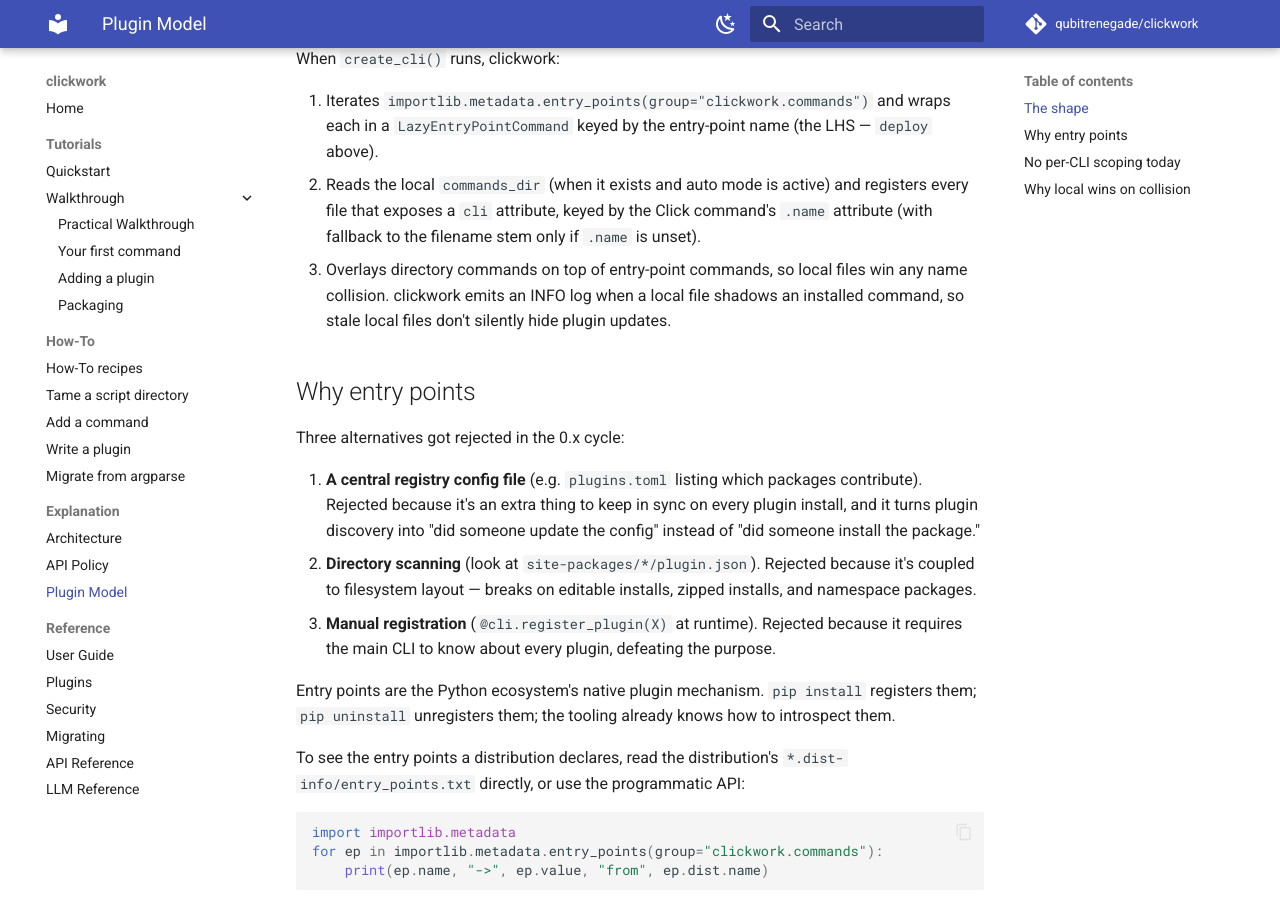
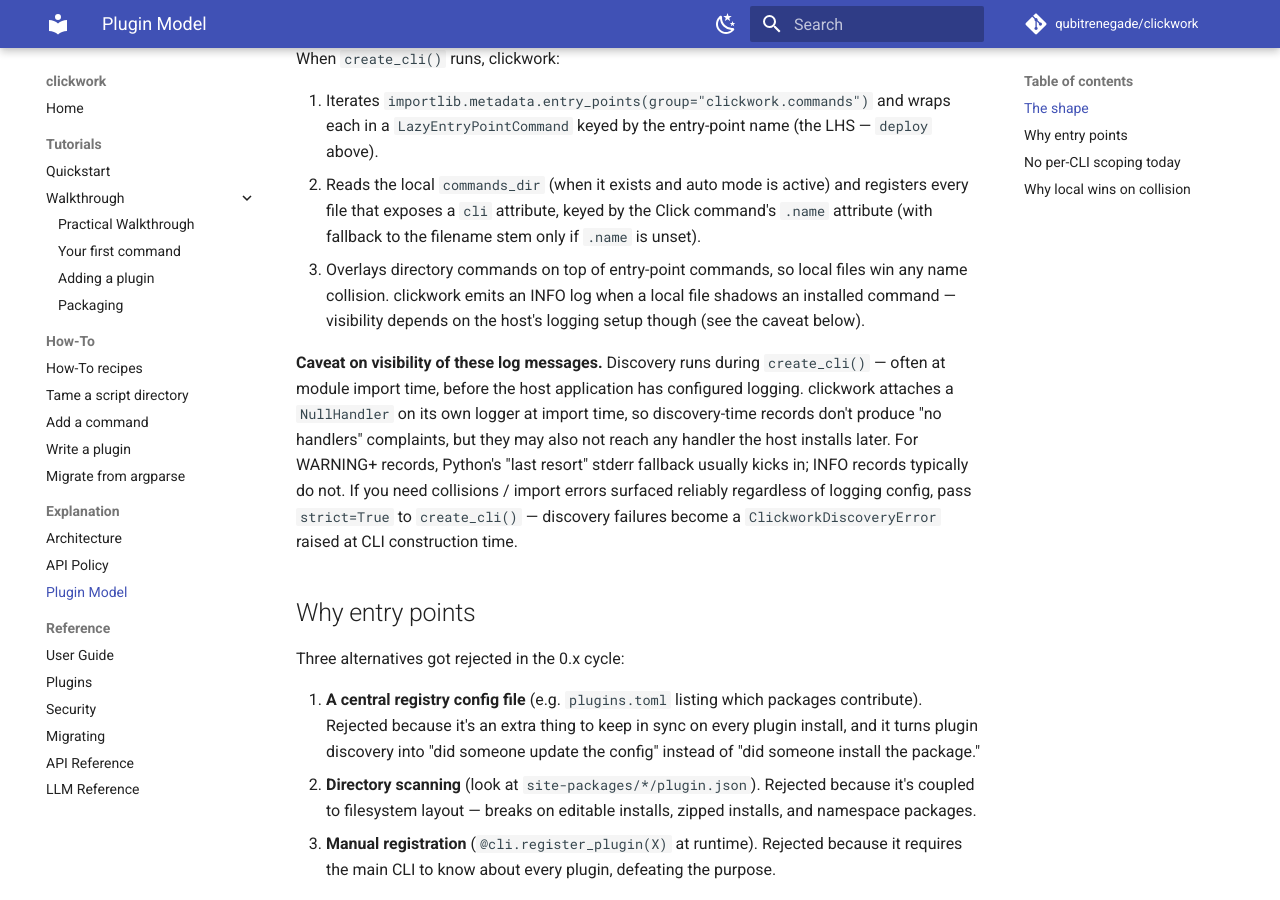
Before and after one commit to qubitrenegade/clickwork, an MkDocs documentation site: the page built from docs/explanation/plugin-model.md, in a window 1280 px wide and 900 px high, scrolled down 418 px. Built offline with MkDocs 1.6.1 and Material for MkDocs 9.7.7, drawn with Linux system fonts in a browser that asks for light colours; comment, search, counter and statistics services are not loaded.

Commit message:
docs: caveat on visibility of discovery-time log messages (#101 round-3)
Copilot caught that clickwork attaches a NullHandler at import time
(_logging.py:67-73) and discovery happens at create_cli() construction
— often before a host configures logging — so the warn/INFO output
from the discovery layer may not be observable in typical setups.

Rewrote the two places that suggested readers rely on those logs:

- walkthrough/02-adding-a-plugin.md: point readers at strict=True for
  reliable collision detection instead of `logger.warning`.
- explanation/plugin-model.md: explicit caveat block covering the
  NullHandler-at-import + discovery-before-logging-config timing
  issue, plus the Python lastResort distinction (WARNING usually
  visible, INFO typically not), plus strict=True as the reliable
  option.

Refs #94.

```diff
--- a/docs/explanation/plugin-model.md
+++ b/docs/explanation/plugin-model.md
@@ -25,8 +25,21 @@ When `create_cli()` runs, clickwork:
    the filename stem only if `.name` is unset).
 3. Overlays directory commands on top of entry-point commands, so
    local files win any name collision. clickwork emits an INFO log
-   when a local file shadows an installed command, so stale local
-   files don't silently hide plugin updates.
+   when a local file shadows an installed command — visibility
+   depends on the host's logging setup though (see the caveat
+   below).
+
+**Caveat on visibility of these log messages.** Discovery runs
+during `create_cli()` — often at module import time, before the
+host application has configured logging. clickwork attaches a
+`NullHandler` on its own logger at import time, so discovery-time
+records don't produce "no handlers" complaints, but they may also
+not reach any handler the host installs later. For WARNING+
+records, Python's "last resort" stderr fallback usually kicks in;
+INFO records typically do not. If you need collisions / import
+errors surfaced reliably regardless of logging config, pass
+`strict=True` to `create_cli()` — discovery failures become a
+`ClickworkDiscoveryError` raised at CLI construction time.
 
 ## Why entry points
 
```
Also changed, not shown: docs/tutorials/walkthrough/02-adding-a-plugin.md (+7 -2 lines).
